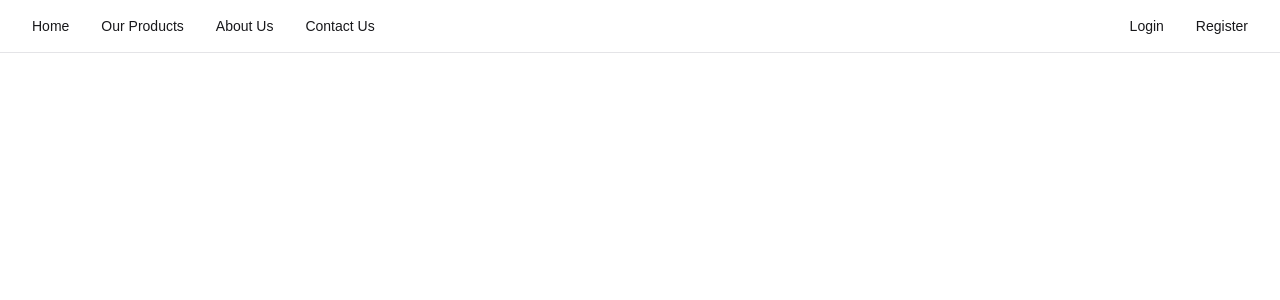
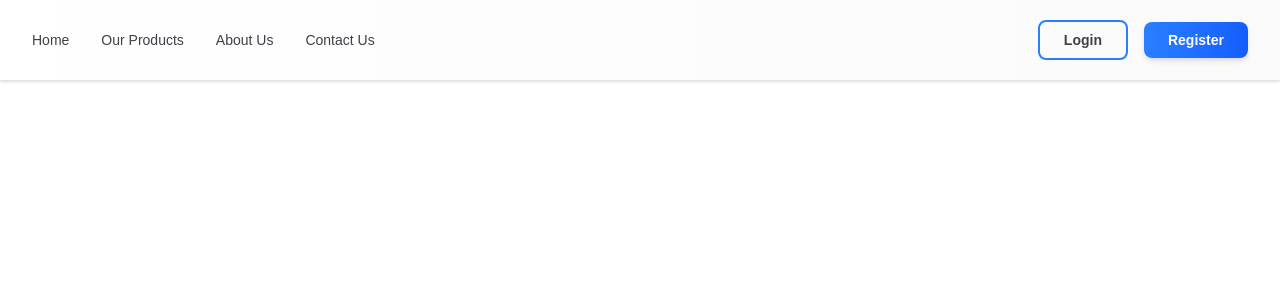
Before and after one commit to Shalinda12345/FinalYearProject, a Next.js app in the folder frontend/: page /navigation-bar in a window 1280 px wide. Shown: the top 300 px of the page. Built offline with nearby package versions, Linux system fonts and the light colour scheme.

Commit message:
NavBar Authentication done

```diff
--- a/frontend/app/navigation-bar/page.tsx
+++ b/frontend/app/navigation-bar/page.tsx
@@ -1,14 +1,38 @@
 "use client";
 import { useState } from "react";
+import { useRouter } from "next/navigation";
+import { useEffect } from "react";
 
 export default function NavigationBar() {
+  const [user, setUser] = useState("");
+  const [isLoggedIn, setIsLoggedIn] = useState(false);
+  const router = useRouter();
+
+  useEffect(() => {
+    // Check if user is logged in
+    const storedUser = localStorage.getItem("username");
+    if (storedUser) {
+      setUser(storedUser);
+      setIsLoggedIn(true);
+    } else {
+      setIsLoggedIn(false);
+    }
+  }, []);
+
+  const handleLogout = () => {
+    localStorage.removeItem("username");
+    setUser("");
+    setIsLoggedIn(false);
+    router.push("/login");
+  };
+
   return (
-    <nav className="w-full border-b border-zinc-200 bg-white dark:border-zinc-800 dark:bg-black">
-      <ul className="mx-auto flex max-w-10xl items-center gap-8 px-4 py-4 text-sm font-medium sm:px-8">
+    <nav className="w-full border-b border-zinc-200 bg-linear-to-r from-white to-zinc-50 dark:from-zinc-900 dark:to-black dark:border-zinc-800 shadow-sm">
+      <ul className="mx-auto flex max-w-7xl items-center gap-8 px-4 py-5 text-sm font-medium sm:px-8">
         <li>
           <a
             href="/"
-            className="text-zinc-900 transition-colors hover:text-zinc-600 dark:text-zinc-50 dark:hover:text-zinc-400"
+            className="relative text-zinc-700 transition-all duration-300 hover:text-blue-600 dark:text-zinc-200 dark:hover:text-blue-400 hover:font-semibold"
           >
             Home
           </a>
@@ -16,7 +40,7 @@ export default function NavigationBar() {
         <li>
           <a
             href="/"
-            className="text-zinc-900 transition-colors hover:text-zinc-600 dark:text-zinc-50 dark:hover:text-zinc-400"
+            className="relative text-zinc-700 transition-all duration-300 hover:text-blue-600 dark:text-zinc-200 dark:hover:text-blue-400 hover:font-semibold"
           >
             Our Products
           </a>
@@ -24,7 +48,7 @@ export default function NavigationBar() {
         <li>
           <a
             href="/about"
-            className="text-zinc-900 transition-colors hover:text-zinc-600 dark:text-zinc-50 dark:hover:text-zinc-400"
+            className="relative text-zinc-700 transition-all duration-300 hover:text-blue-600 dark:text-zinc-200 dark:hover:text-blue-400 hover:font-semibold"
           >
             About Us
           </a>
@@ -32,26 +56,45 @@ export default function NavigationBar() {
         <li>
           <a
             href="/contact"
-            className="text-zinc-900 transition-colors hover:text-zinc-600 dark:text-zinc-50 dark:hover:text-zinc-400"
+            className="relative text-zinc-700 transition-all duration-300 hover:text-blue-600 dark:text-zinc-200 dark:hover:text-blue-400 hover:font-semibold"
           >
             Contact Us
           </a>
         </li>
         <li className="ml-auto">
+          {isLoggedIn ? (
+            <div className="flex items-center gap-6">
+              <div className="flex items-center gap-2 px-4 py-2 rounded-lg bg-blue-50 dark:bg-blue-950 border border-blue-200 dark:border-blue-800">
+                <span className="text-sm text-blue-900 dark:text-blue-200">
+                  👤
+                </span>
+                <span className="text-zinc-800 dark:text-zinc-100 font-semibold">
+                  {user}
+                </span>
+              </div>
+              <button
+                onClick={handleLogout}
+                className="px-6 py-2 rounded-lg bg-red-500 hover:bg-red-600 text-white font-semibold transition-all duration-300 transform hover:scale-105 active:scale-95 shadow-md hover:shadow-lg"
+              >
+                Logout
+              </button>
+            </div>
+          ) : (
+            <div className="flex items-center gap-4">
               <a
                 href="/login"
-            className="text-zinc-900 transition-colors hover:text-zinc-600 dark:text-zinc-50 dark:hover:text-zinc-400"
+                className="px-6 py-2 rounded-lg text-zinc-700 dark:text-zinc-200 border-2 border-blue-500 hover:bg-blue-50 dark:hover:bg-blue-950 transition-all duration-300 font-semibold hover:border-blue-600"
               >
                 Login
               </a>
-        </li>
-        <li>
               <a
                 href="/register"
-            className="text-zinc-900 transition-colors hover:text-zinc-600 dark:text-zinc-50 dark:hover:text-zinc-400"
+                className="px-6 py-2 rounded-lg bg-linear-to-r from-blue-500 to-blue-600 hover:from-blue-600 hover:to-blue-700 text-white font-semibold transition-all duration-300 transform hover:scale-105 active:scale-95 shadow-md hover:shadow-lg"
               >
                 Register
               </a>
+            </div>
+          )}
         </li>
       </ul>
     </nav>
```
Lines whose indentation alone changed are shown as unchanged.
